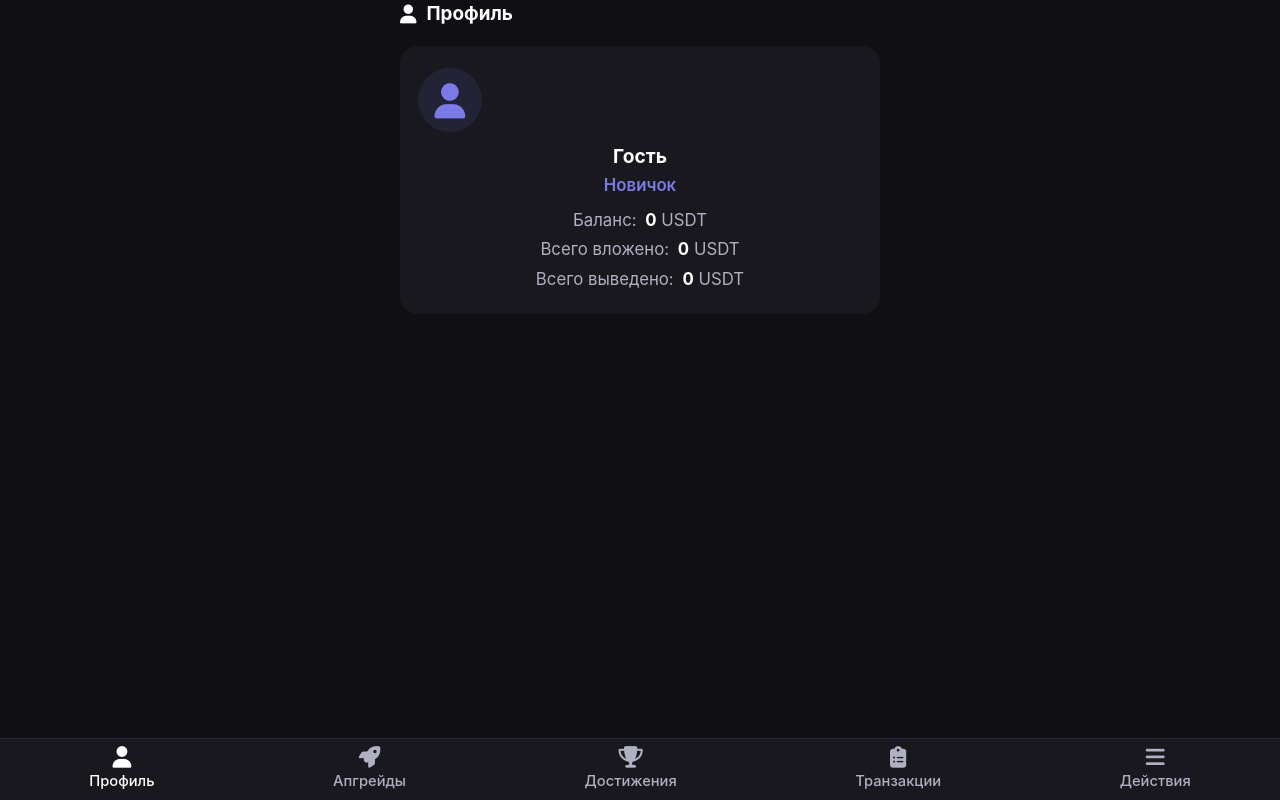
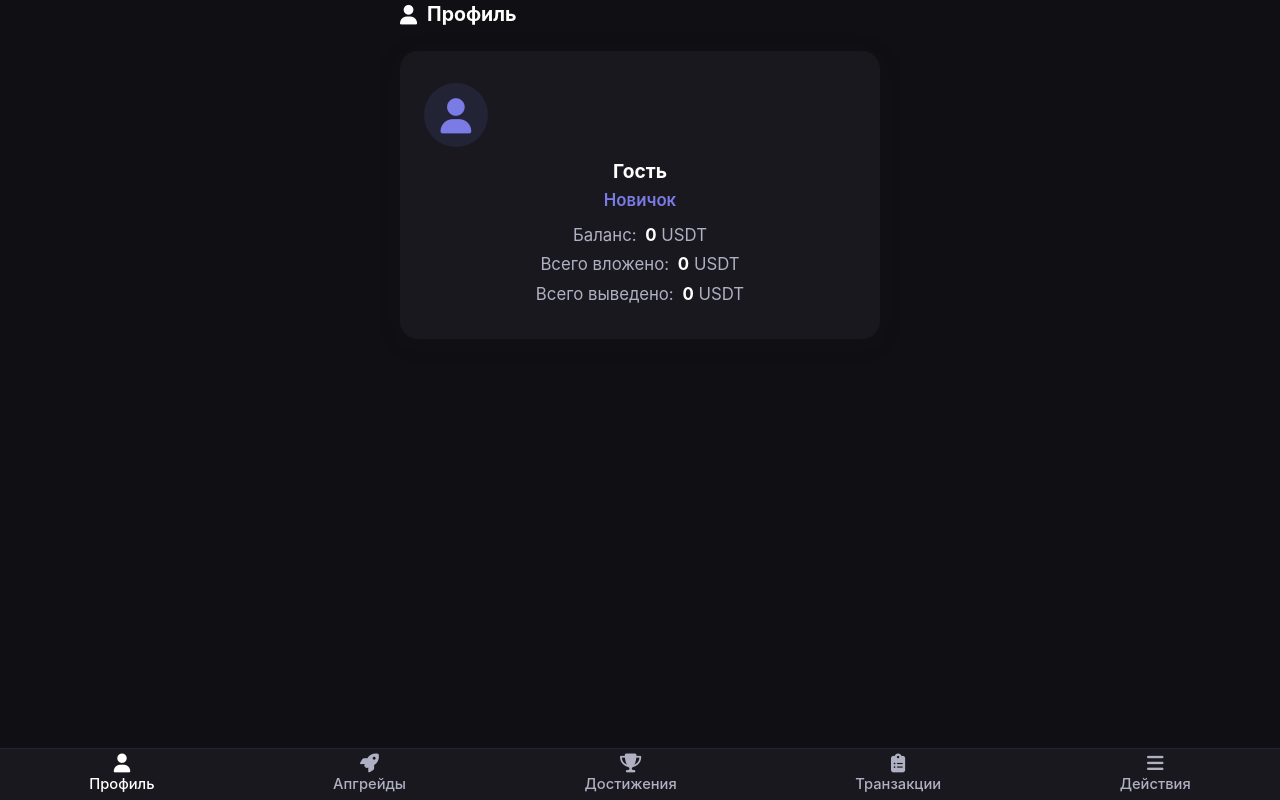
Before and after one commit to emoread23/miniapp23, a Python web app: template miniapp/zakaz/api/templates/index.html in a window 1280 px wide. Run offline with Jinja, Linux system fonts and the light colour scheme; the template is opened without the code that fills it, so the values that code supplies are empty.

Commit message:
blum style: одна страница, меню по ТЗ, плавный скролл

```diff
--- a/miniapp/zakaz/api/templates/index.html
+++ b/miniapp/zakaz/api/templates/index.html
@@ -17,25 +17,25 @@
         .container-main {
             max-width: 480px;
             margin: 0 auto;
-            padding: 0 0 80px 0;
+            padding: 0 0 90px 0;
         }
         .blum-section {
-            margin-bottom: 32px;
+            margin-bottom: 44px;
         }
         .blum-card {
             background: #18181e;
             border-radius: 18px;
             box-shadow: 0 4px 24px 0 rgba(20,20,40,0.13);
-            padding: 22px 18px 18px 18px;
-            margin-bottom: 18px;
+            padding: 32px 24px 28px 24px;
+            margin-bottom: 24px;
             display: flex;
             flex-direction: column;
             gap: 0;
         }
         .blum-section-title {
-            font-size: 1.18rem;
+            font-size: 1.22rem;
             font-weight: 700;
-            margin-bottom: 18px;
+            margin-bottom: 22px;
             color: #fff;
             display: flex;
             align-items: center;
@@ -80,15 +80,16 @@
             border-radius: 12px;
             font-weight: 700;
             font-size: 1.08rem;
-            padding: 13px 0;
+            padding: 10px 0;
             border: none;
             width: 100%;
-            margin-bottom: 16px;
+            margin-bottom: 20px;
             margin-top: 0;
             transition: background 0.15s, color 0.15s;
         }
         .blum-btn-main:last-child { margin-bottom: 0; }
         .blum-card .blum-btn-main { margin-top: 0; }
+        .blum-card .blum-btn-main { font-size: 1.01rem; padding: 9px 0; }
         .blum-btn-main:active {
             background: #232336;
             color: #fff;
@@ -169,7 +170,7 @@
             left: 0; right: 0; bottom: 0;
             background: #18181e;
             border-top: 1.5px solid #232336;
-            height: 62px;
+            height: 52px;
             display: flex;
             justify-content: space-around;
             align-items: center;
@@ -179,24 +180,26 @@
             background: none;
             border: none;
             color: #b0b0c3;
-            font-size: 1.1rem;
+            font-size: 1.02rem;
             display: flex;
             flex-direction: column;
             align-items: center;
             justify-content: center;
             font-weight: 500;
             transition: color 0.15s;
+            padding: 0 2px;
         }
+        .blum-menu-btn i {
+            font-size: 1.18rem;
+            margin-bottom: 1px;
+        }
+        .blum-menu-btn span { font-size: 0.87rem; }
         .blum-menu-btn.active, .blum-menu-btn:active {
             color: #fff;
         }
-        .blum-menu-btn i {
-            font-size: 1.35rem;
-            margin-bottom: 2px;
-        }
         @media (max-width: 600px) {
-            .container-main { padding: 0 0 80px 0; }
-            .blum-card, .blum-section { padding-left: 6px; padding-right: 6px; }
+            .container-main { padding: 0 0 70px 0; }
+            .blum-card, .blum-section { padding-left: 2px; padding-right: 2px; }
         }
     </style>
 </head>
```
